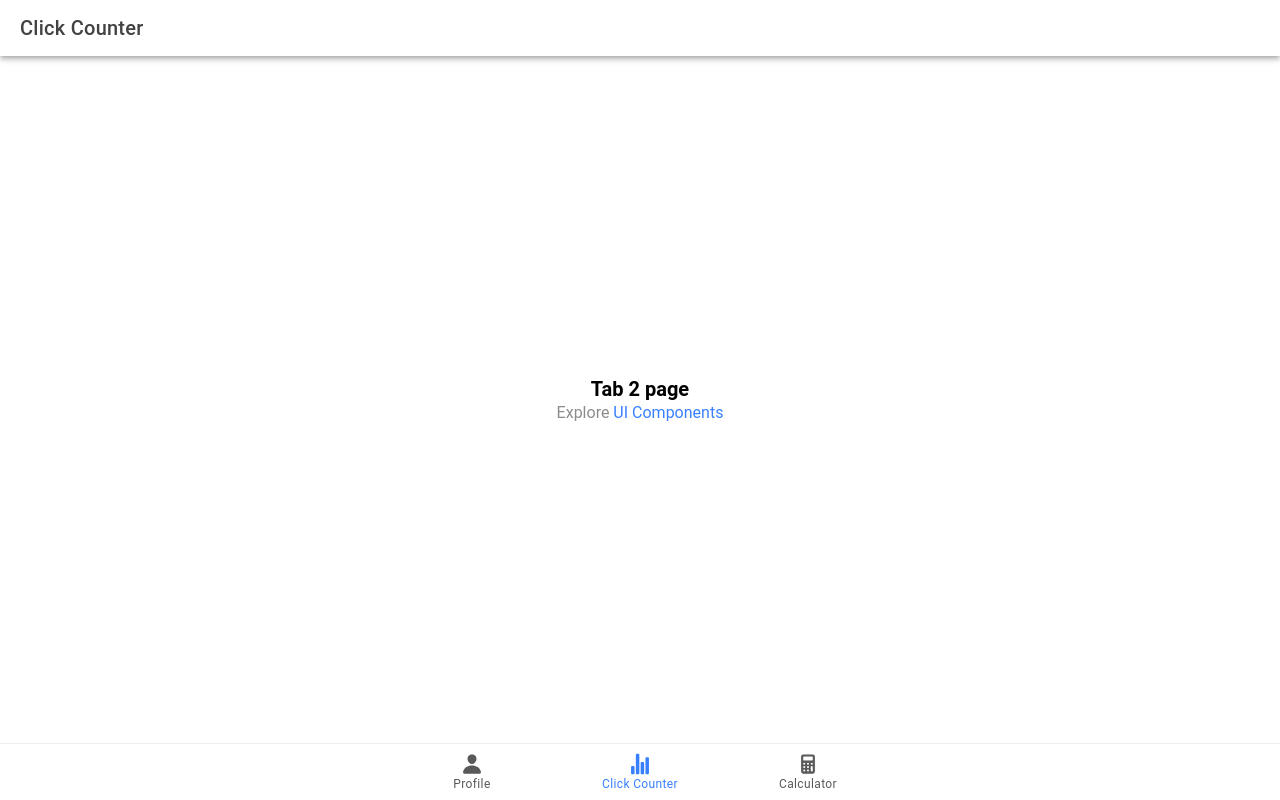
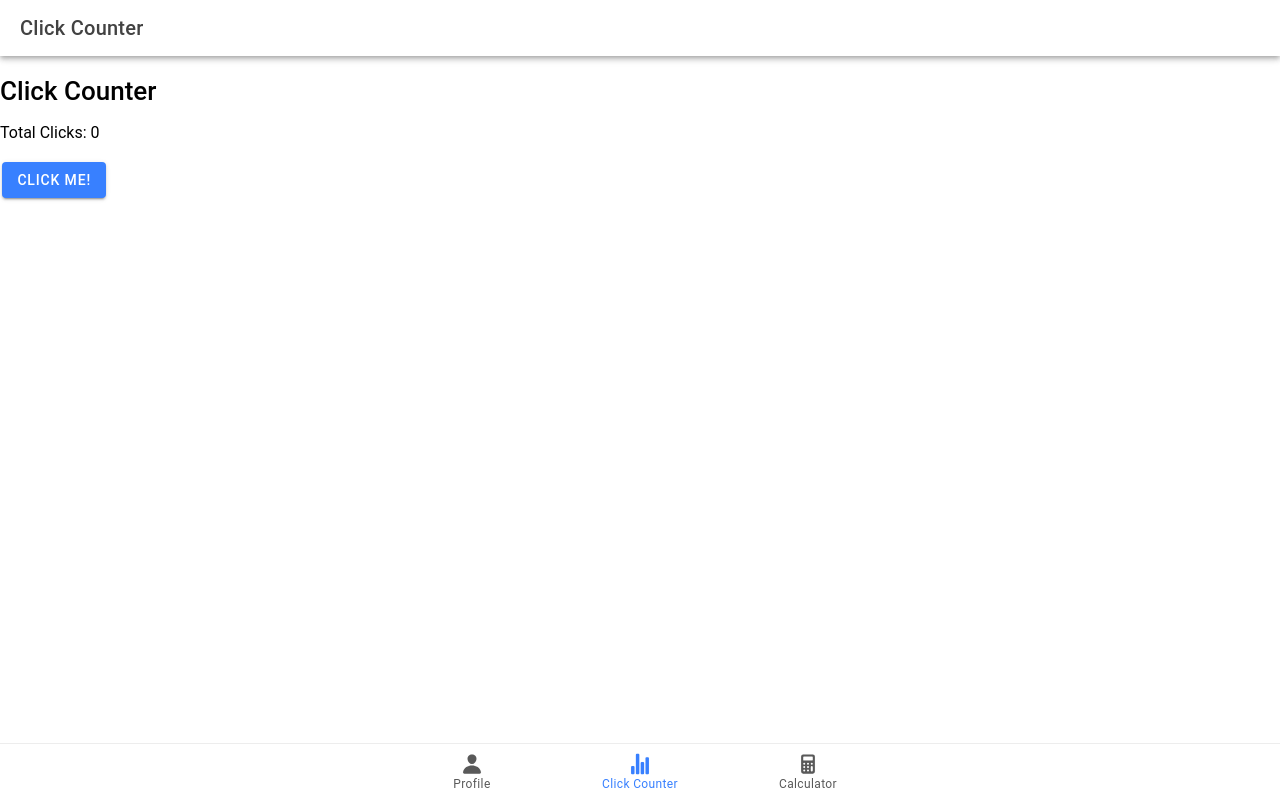
Before and after one commit to Villaganas/ionic-t-villaganas, a React (Vite) app: page /tab2 in a window 1280 px wide. Built offline with nearby package versions, Linux system fonts and the light colour scheme.

Commit message:
added a click counter structure

```diff
--- a/src/pages/Tab2.tsx
+++ b/src/pages/Tab2.tsx
@@ -1,8 +1,14 @@
-import { IonContent, IonHeader, IonPage, IonTitle, IonToolbar } from '@ionic/react';
-import ExploreContainer from '../components/ExploreContainer';
+import React, { useState } from 'react';
+import { IonContent, IonHeader, IonPage, IonTitle, IonToolbar, IonButton } from '@ionic/react';
 import './Tab2.css';
 
 const Tab2: React.FC = () => {
+  const [count, setCount] = useState(0);
+
+  const incrementCounter = () => {
+    setCount(count + 1);
+  };
+
   return (
     <IonPage>
       <IonHeader>
@@ -10,13 +16,12 @@ const Tab2: React.FC = () => {
           <IonTitle>Click Counter</IonTitle>
         </IonToolbar>
       </IonHeader>
-      <IonContent fullscreen>
-        <IonHeader collapse="condense">
-          <IonToolbar>
-            <IonTitle size="large">Click Counter</IonTitle>
-          </IonToolbar>
-        </IonHeader>
-        <ExploreContainer name="Tab 2 page" />
+      <IonContent fullscreen className="counter-content">
+        <div className="counter-container">
+          <h1>Click Counter</h1>
+          <p>Total Clicks: {count}</p>
+          <IonButton onClick={incrementCounter}>Click me!</IonButton>
+        </div>
       </IonContent>
     </IonPage>
   );
```
